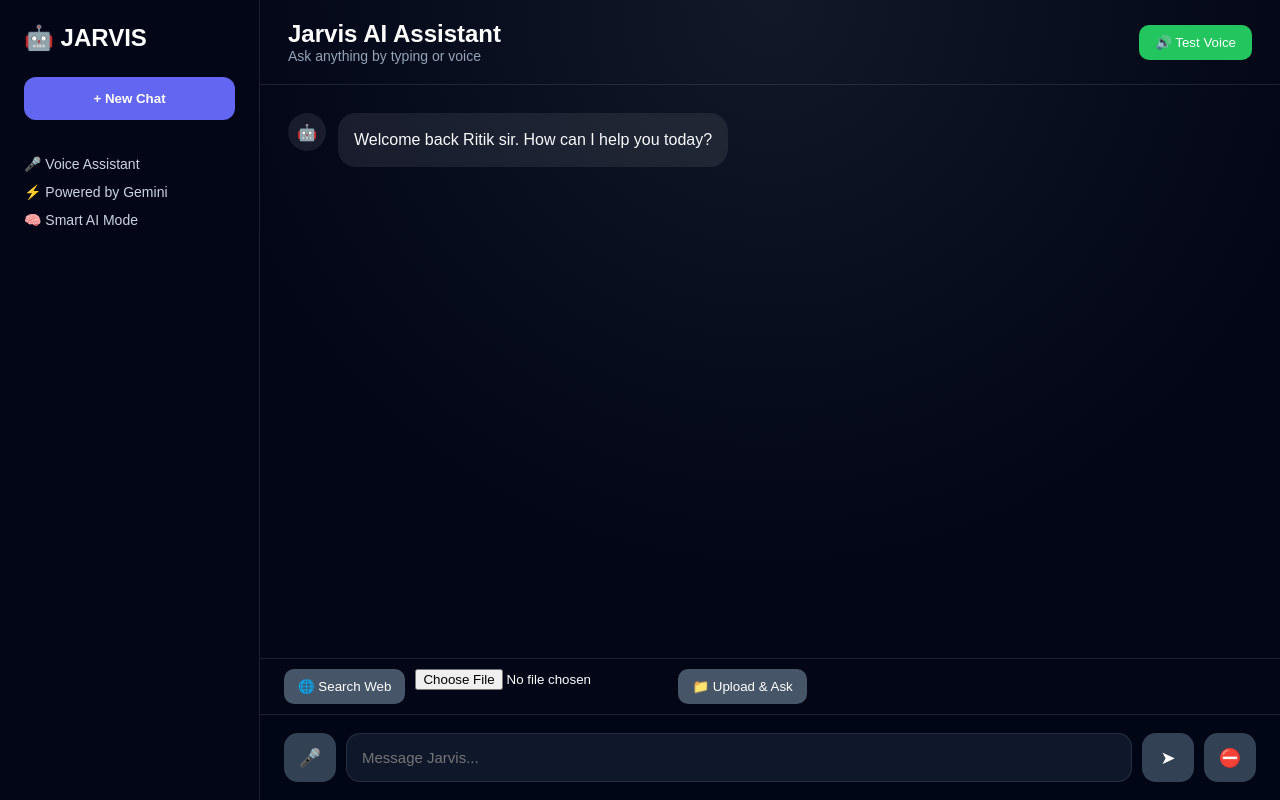
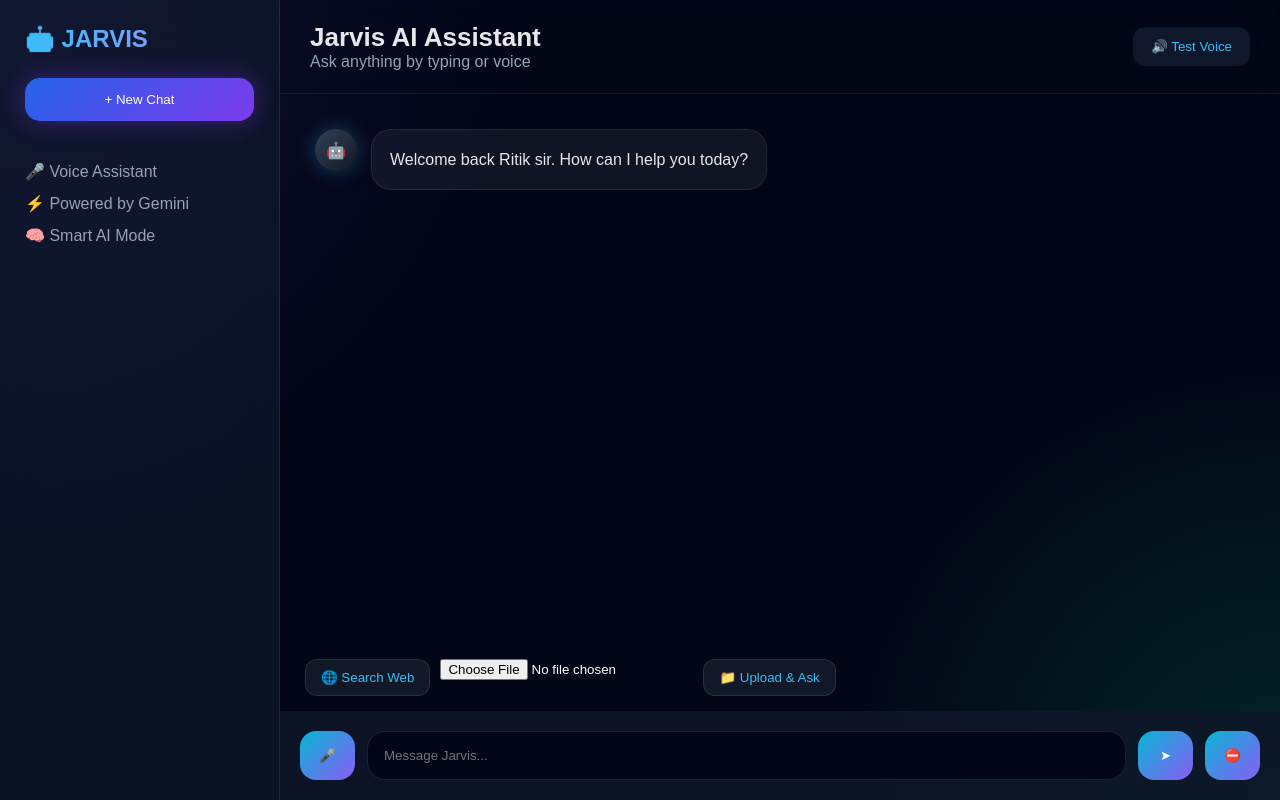
Before and after one commit to Ritiksharma2001/Personal-AI-Project, a website: page public/index.html in a window 1280 px wide. Drawn offline with Linux system fonts and the light colour scheme.

Commit message:
change UI

```diff
--- a/public/style.css
+++ b/public/style.css
@@ -1,258 +1,404 @@
-* {
-  margin: 0;
-  padding: 0;
-  box-sizing: border-box;
+*{
+  margin:0;
+  padding:0;
+  box-sizing:border-box;
 }
 
-body {
-  font-family: "Poppins", sans-serif;
-  background: #020617;
-  color: white;
-  min-height: 100vh;
-  overflow: hidden;
+body{
+  font-family:'Poppins',sans-serif;
+  background:
+  radial-gradient(circle at top left,#1e1b4b,transparent 35%),
+  radial-gradient(circle at bottom right,#064e3b,transparent 30%),
+  #020617;
+
+  color:#e5e7eb;
+  height:100vh;
+  overflow:hidden;
 }
 
-.app {
-  display: flex;
-  height: 100vh;
+/* APP */
+
+.app{
+  height:100vh;
+  display:flex;
 }
 
-/* Sidebar */
-.sidebar {
-  width: 260px;
-  background: #020617;
-  border-right: 1px solid rgba(255,255,255,0.1);
-  padding: 24px;
+
+/* SIDEBAR */
+
+.sidebar{
+  width:280px;
+  padding:25px;
+
+  background:
+  rgba(15,23,42,0.75);
+
+  backdrop-filter:blur(20px);
+
+  border-right:
+  1px solid rgba(255,255,255,0.08);
 }
 
-.sidebar h2 {
-  margin-bottom: 25px;
+
+.sidebar h2{
+  font-size:24px;
+  margin-bottom:25px;
+
+  background:
+  linear-gradient(90deg,#38bdf8,#a78bfa);
+
+  -webkit-background-clip:text;
+  color:transparent;
 }
 
-.sidebar button {
-  width: 100%;
-  padding: 14px;
-  border: none;
-  border-radius: 12px;
-  background: #6366f1;
-  color: white;
-  font-weight: 600;
-  cursor: pointer;
+
+.sidebar button{
+  width:100%;
+  padding:14px;
+
+  border:none;
+  border-radius:15px;
+
+  background:
+  linear-gradient(
+  135deg,
+  #2563eb,
+  #7c3aed
+  );
+
+  color:white;
+
+  cursor:pointer;
+
+  box-shadow:
+  0 0 25px rgba(124,58,237,.4);
 }
 
-.side-info {
-  margin-top: 30px;
-  color: #cbd5e1;
-  line-height: 2;
-  font-size: 14px;
+
+.side-info{
+  margin-top:35px;
+  color:#94a3b8;
+  line-height:2;
 }
 
-/* Chat area */
-.chat-area {
-  flex: 1;
-  display: flex;
-  flex-direction: column;
-  background: radial-gradient(circle at top, #111827, #020617 60%);
+
+
+/* CHAT AREA */
+
+
+.chat-area{
+  flex:1;
+
+  display:flex;
+  flex-direction:column;
+
+  background:
+  rgba(2,6,23,.55);
 }
 
-.topbar {
-  padding: 20px 28px;
-  border-bottom: 1px solid rgba(255,255,255,0.1);
-  display: flex;
-  justify-content: space-between;
-  align-items: center;
+
+
+/* HEADER */
+
+.topbar{
+
+  padding:22px 30px;
+
+  display:flex;
+  justify-content:space-between;
+  align-items:center;
+
+  border-bottom:
+  1px solid rgba(255,255,255,.08);
+
+  backdrop-filter:blur(20px);
 }
 
-.topbar h1 {
-  font-size: 24px;
+
+.topbar h1{
+
+  font-size:26px;
+
 }
 
-.topbar p {
-  color: #94a3b8;
-  font-size: 14px;
+
+.topbar p{
+
+  color:#94a3b8;
 }
 
-.topbar button {
-  padding: 10px 16px;
-  border: none;
-  border-radius: 10px;
-  background: #22c55e;
-  color: white;
-  cursor: pointer;
+
+.topbar button{
+
+  padding:12px 18px;
+
+  border-radius:12px;
+  border:none;
+
+  background:#0f172a;
+  color:#38bdf8;
+
+  cursor:pointer;
 }
 
-/* Messages */
-.chat-box {
-  flex: 1;
-  padding: 28px;
-  overflow-y: auto;
+
+/* CHAT */
+
+
+.chat-box{
+
+  flex:1;
+
+  padding:35px;
+
+  overflow-y:auto;
+
 }
 
-.message {
-  display: flex;
-  gap: 12px;
-  margin-bottom: 18px;
-  animation: fadeIn 0.25s ease;
+
+
+.message{
+
+  display:flex;
+
+  gap:14px;
+
+  margin-bottom:22px;
+
+  animation:show .3s ease;
+
 }
 
-.message.user {
-  justify-content: flex-end;
+
+.message.user{
+
+  justify-content:flex-end;
+
 }
 
-.avatar {
-  width: 38px;
-  height: 38px;
-  background: rgba(255,255,255,0.08);
-  border-radius: 50%;
-  display: grid;
-  place-items: center;
+
+.avatar{
+
+  width:42px;
+  height:42px;
+
+  border-radius:50%;
+
+  display:grid;
+  place-items:center;
+
+  background:
+  linear-gradient(
+  135deg,
+  #334155,
+  #111827
+  );
+
+  box-shadow:
+  0 0 20px rgba(56,189,248,.3);
 }
 
-.message.user .avatar {
-  order: 2;
+
+
+.message.user .avatar{
+
+  order:2;
+
 }
 
-.bubble {
-  max-width: 70%;
-  padding: 14px 16px;
-  border-radius: 18px;
-  line-height: 1.6;
-  background: rgba(255,255,255,0.08);
-  color: #f8fafc;
+
+
+.bubble{
+
+  max-width:70%;
+
+  padding:16px 18px;
+
+  border-radius:20px;
+
+  line-height:1.7;
+
+  background:
+  rgba(255,255,255,.06);
+
+  border:
+  1px solid rgba(255,255,255,.08);
+
+  backdrop-filter:blur(15px);
+
 }
 
-.message.user .bubble {
-  background: #6366f1;
+
+
+.message.user .bubble{
+
+  background:
+  linear-gradient(
+  135deg,
+  #2563eb,
+  #7c3aed
+  );
+
 }
 
-/* Input controls */
-.controls {
-  padding: 18px 24px;
-  display: flex;
-  gap: 10px;
-  border-top: 1px solid rgba(255,255,255,0.1);
-  background: rgba(2,6,23,0.9);
+
+
+/* INPUT */
+
+.controls{
+
+  padding:20px;
+
+  display:flex;
+
+  gap:12px;
+
+  background:
+  rgba(15,23,42,.8);
+
+  backdrop-filter:blur(20px);
 }
 
-.controls input {
-  flex: 1;
-  padding: 15px;
-  border-radius: 14px;
-  border: 1px solid rgba(255,255,255,0.1);
-  outline: none;
-  background: #0f172a;
-  color: white;
-  font-size: 15px;
+
+.controls input{
+
+  flex:1;
+
+  padding:16px;
+
+  border-radius:18px;
+
+  border:
+  1px solid rgba(255,255,255,.1);
+
+  background:#020617;
+
+  color:white;
+
+  outline:none;
 }
 
-.controls button {
-  width: 52px;
-  border: none;
-  border-radius: 14px;
-  cursor: pointer;
-  background: #334155;
-  color: white;
-  font-size: 18px;
+
+
+.controls button{
+
+  width:55px;
+
+  border-radius:16px;
+
+  border:none;
+
+  background:
+  linear-gradient(
+  135deg,
+  #06b6d4,
+  #8b5cf6
+  );
+
+  color:white;
+
+  cursor:pointer;
+
 }
 
-.controls button:hover,
-.sidebar button:hover,
-.topbar button:hover {
-  transform: translateY(-2px);
-  opacity: 0.9;
+
+/* SPEAK BUTTON */
+
+
+.speak-btn{
+
+  margin-top:10px;
+
+  padding:6px 12px;
+
+  border:none;
+
+  border-radius:20px;
+
+  background:#020617;
+
+  color:#38bdf8;
+
+  cursor:pointer;
+
 }
 
-.speak-btn {
-  margin-top: 10px;
-  padding: 6px 10px;
-  border: none;
-  border-radius: 8px;
-  background: #334155;
-  color: white;
-  cursor: pointer;
+
+/* TOOLS */
+
+
+.tools{
+
+  display:flex;
+
+  gap:10px;
+
+  padding:15px 25px;
+
 }
 
-.tools {
-  display: flex;
-  gap: 10px;
-  padding: 10px 24px;
-  border-top: 1px solid rgba(255,255,255,0.1);
+
+.tools button{
+
+  background:#111827;
+
+  border:
+  1px solid rgba(255,255,255,.1);
+
+  color:#38bdf8;
+
+  padding:10px 15px;
+
+  border-radius:12px;
+
 }
 
-.tools input {
-  color: white;
+
+.tools input{
+
+  color:white;
+
 }
 
-.tools button {
-  padding: 10px 14px;
-  border: none;
-  border-radius: 10px;
-  background: #475569;
-  color: white;
-  cursor: pointer;
+
+
+/* ANIMATION */
+
+
+@keyframes show{
+
+from{
+
+opacity:0;
+transform:translateY(10px);
+
 }
 
-/* Animation */
-@keyframes fadeIn {
-  from {
-    opacity: 0;
-    transform: translateY(8px);
-  }
+to{
 
-  to {
-    opacity: 1;
-    transform: translateY(0);
-  }
+opacity:1;
+transform:translateY(0);
+
 }
 
-/* Mobile */
-@media (max-width: 768px) {
-  .app {
-    flex-direction: column;
-  }
+}
 
-  .sidebar {
-    width: 100%;
-    padding: 15px;
-    display: flex;
-    align-items: center;
-    gap: 12px;
-  }
 
-  .sidebar h2 {
-    margin-bottom: 0;
-    font-size: 18px;
-  }
+/* MOBILE */
 
-  .sidebar button {
-    width: auto;
-  }
+@media(max-width:768px){
 
-  .side-info {
-    display: none;
-  }
+.sidebar{
 
-  .topbar {
-    padding: 15px;
-  }
+display:none;
 
-  .topbar h1 {
-    font-size: 18px;
-  }
+}
 
-  .topbar button {
-    display: none;
-  }
 
-  .chat-box {
-    padding: 18px;
-  }
+.bubble{
 
-  .bubble {
-    max-width: 85%;
-  }
+max-width:85%;
 
-  .controls {
-    padding: 12px;
-  }
 }
+
+}
```
